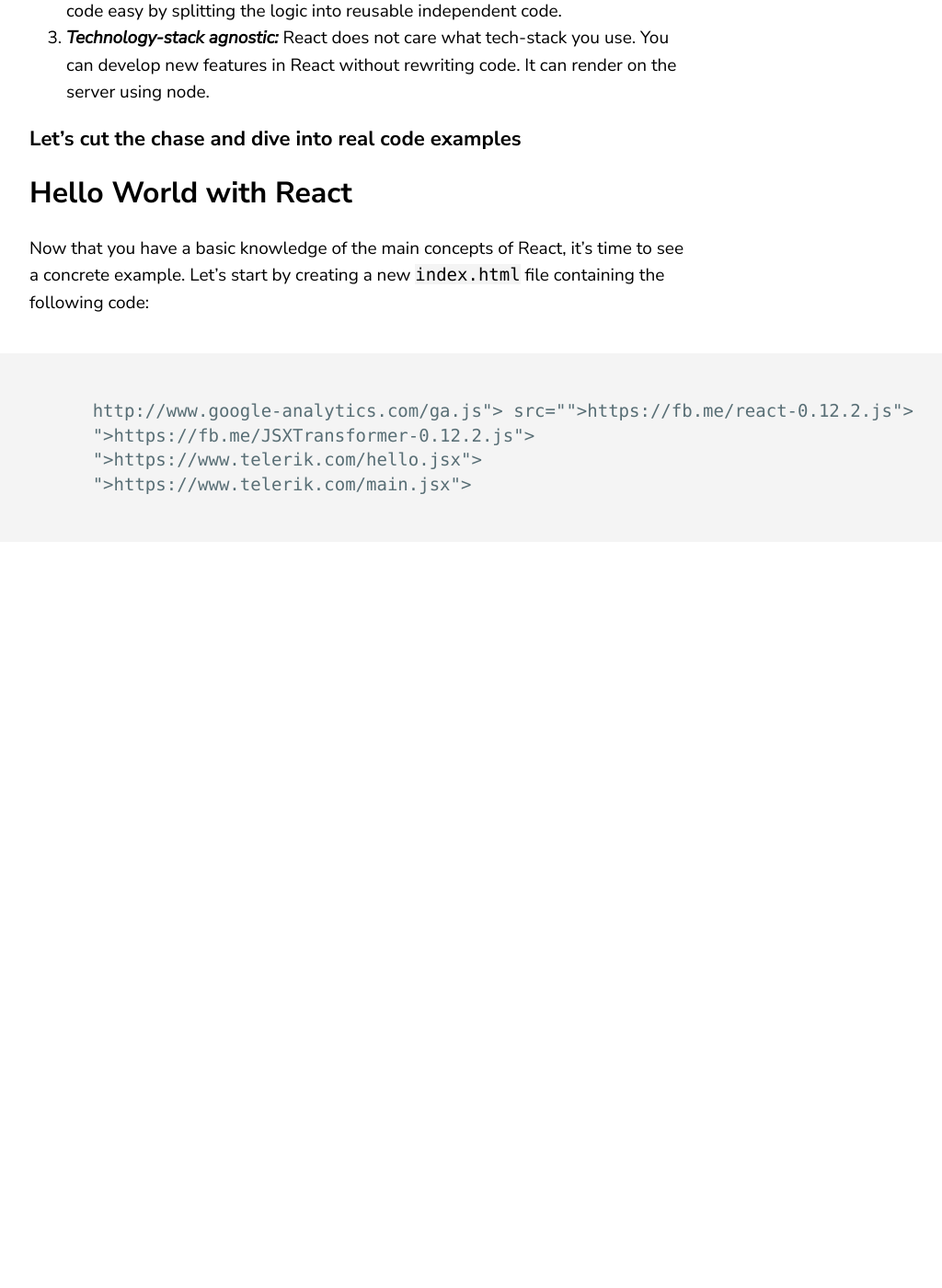
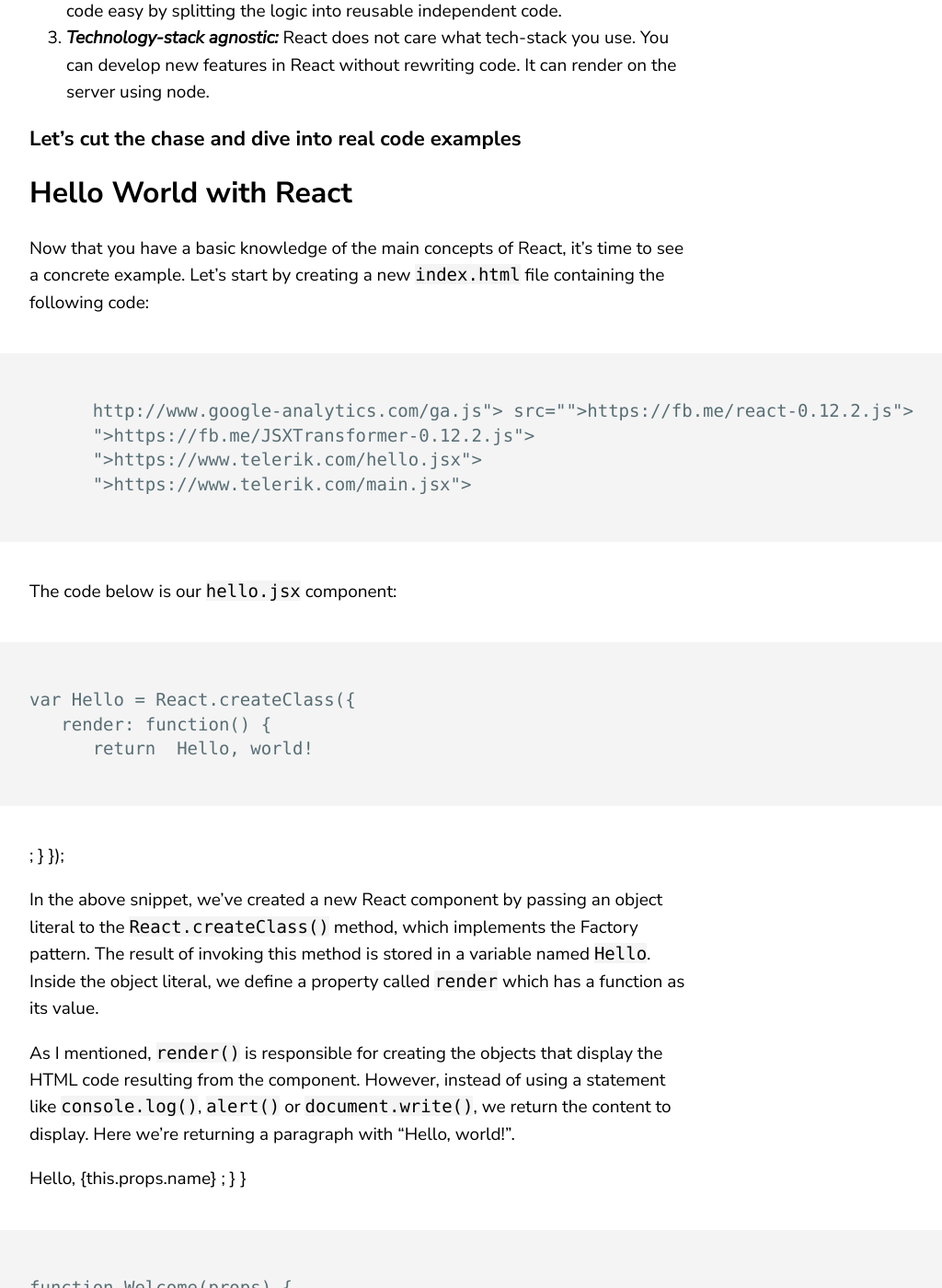
Before and after one commit to 404Kartik/blog.404kartik, a Jekyll site: the page built from _posts/2020-09-13-ReactJs-"The-Hello-World".markdown, in a window 1280 px wide and 1400 px high, scrolled down 734 px. Shown: the whole window at 92% size, without its empty margins (68-1092 px from the left). Built offline with Jekyll 4.4.1, drawn with Linux system fonts in a browser that asks for light colours; our own code applies the rules of GitHub Pages for plain Markdown files; before the commit the page ends 1363 px from its top, so only the background shows below that; some of the changed text lies outside the part shown.

Commit message:
Update 2020-09-13-ReactJs-"The-Hello-World".markdown

```diff
--- a/_posts/2020-09-13-ReactJs-"The-Hello-World".markdown
+++ b/_posts/2020-09-13-ReactJs-"The-Hello-World".markdown
@@ -22,3 +22,65 @@ Now that you have a basic knowledge of the main concepts of React, it's time to
           ">https://fb.me/JSXTransformer-0.12.2.js">
           ">https://www.telerik.com/hello.jsx">
           ">https://www.telerik.com/main.jsx">
+
+The code below is our `hello.jsx` component:
+
+
+    var Hello = React.createClass({
+       render: function() {
+          return
+Hello, world!
+
+;
+       }
+    });
+
+In the above snippet, we've created a new React component by passing an object literal to the `React.createClass()` method, which implements the Factory pattern. The result of invoking this method is stored in a variable named `Hello`. Inside the object literal, we define a property called `render` which has a function as its value.
+
+As I mentioned, `render()` is responsible for creating the objects that display the HTML code resulting from the component. However, instead of using a statement like `console.log()`, `alert()` or `document.write()`, we return the content to display. Here we're returning a paragraph with "Hello, world!".
+
+
+Hello, {this.props.name}
+;
+      }
+    }
+
+
+    function Welcome(props) {
+      return
+Hello, {props.name}
+;
+    }
+
+## State
+
+React has a built-in state object where we store property value that belongs to the component.
+
+
+    class Car extends React.Component {
+      constructor(props) {
+        super(props);
+        this.state = {brand: "Ford"};
+      }
+      render()
+    }
+
+
+## Getting Started with React
+
+
+
+Prerequisites :
+
+1. Node.js
+
+Before starting with the project make sure you have node version >= 8.10 installed on your system. You can install it using these commands
+
+
+    sudo apt-get update
+    sudo apt-get install nodejs
+
+You will also want to install the Node.js package manager. You can do this by using :
+
+
+    sudo apt-get install npm
```
